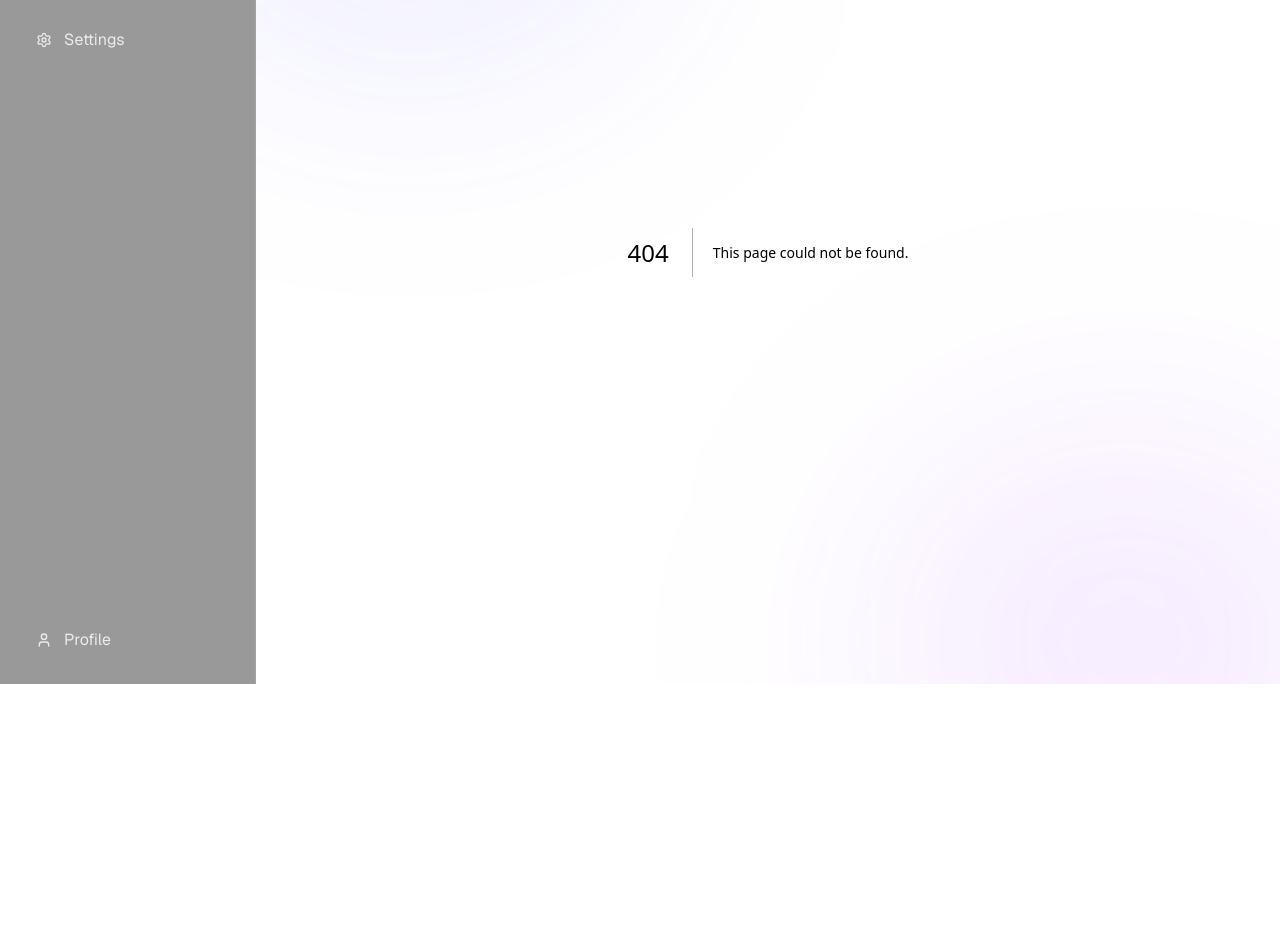
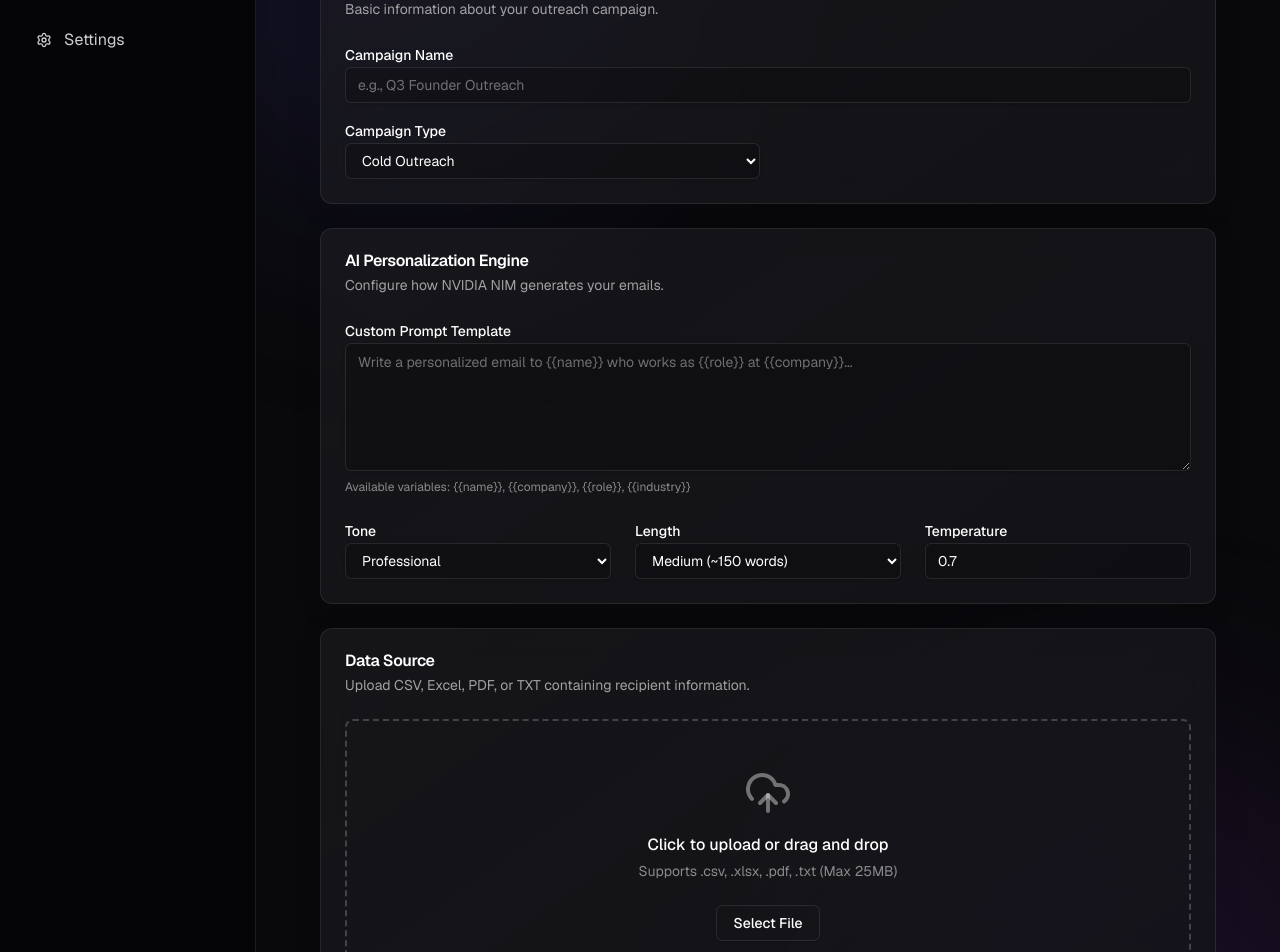
Before and after one commit to girishlade111/automatic-mail-sender-agent, a Next.js app in the folder frontend/: page /campaigns/create in a window 1280 px wide. Before the commit this address had no page. Shown: the part 180-1132 px from the top of the page. Before the commit the page ends 864 px from the top, so only its background shows below. Built offline with nearby package versions, Linux system fonts and the light colour scheme.

Commit message:
feat: add campaign creation form with AI configuration and file upload functionality

```diff
--- /dev/null
+++ b/frontend/src/app/campaigns/create/page.tsx
@@ -0,0 +1,127 @@
+"use client"
+import { useState } from "react"
+import { Card, CardContent, CardHeader, CardTitle, CardDescription } from "@/components/ui/card"
+import { Button } from "@/components/ui/button"
+import { Input } from "@/components/ui/input"
+import { Label } from "@/components/ui/label"
+import { Textarea } from "@/components/ui/textarea"
+import { UploadCloud, ArrowRight } from "lucide-react"
+
+export default function CreateCampaign() {
+  const [file, setFile] = useState<File | null>(null)
+
+  return (
+    <div className="space-y-8 animate-in fade-in slide-in-from-bottom-4 duration-500 max-w-4xl mx-auto">
+      <div>
+        <h1 className="text-3xl font-bold tracking-tight text-white mb-2">Create New Campaign</h1>
+        <p className="text-white/60">Upload your contacts and configure AI personalization settings.</p>
+      </div>
+
+      <form className="space-y-6">
+        <Card>
+          <CardHeader>
+            <CardTitle>Campaign Details</CardTitle>
+            <CardDescription>Basic information about your outreach campaign.</CardDescription>
+          </CardHeader>
+          <CardContent className="space-y-4">
+            <div className="space-y-2">
+              <Label htmlFor="name">Campaign Name</Label>
+              <Input id="name" placeholder="e.g., Q3 Founder Outreach" required />
+            </div>
+
+            <div className="grid grid-cols-2 gap-4">
+              <div className="space-y-2">
+                <Label htmlFor="type">Campaign Type</Label>
+                <select id="type" className="flex h-9 w-full rounded-md border border-white/10 bg-black/20 px-3 py-1 text-sm text-white shadow-sm focus-visible:outline-none focus-visible:ring-1 focus-visible:ring-white/30">
+                  <option value="Cold Outreach" className="bg-slate-900">Cold Outreach</option>
+                  <option value="Sales" className="bg-slate-900">Sales</option>
+                  <option value="Recruitment" className="bg-slate-900">Recruitment</option>
+                  <option value="Marketing" className="bg-slate-900">Marketing</option>
+                </select>
+              </div>
+            </div>
+          </CardContent>
+        </Card>
+
+        <Card>
+          <CardHeader>
+            <CardTitle>AI Personalization Engine</CardTitle>
+            <CardDescription>Configure how NVIDIA NIM generates your emails.</CardDescription>
+          </CardHeader>
+          <CardContent className="space-y-6">
+            <div className="space-y-2">
+              <Label htmlFor="prompt">Custom Prompt Template</Label>
+              <Textarea
+                id="prompt"
+                placeholder="Write a personalized email to {{name}} who works as {{role}} at {{company}}..."
+                className="h-32"
+                required
+              />
+              <p className="text-xs text-white/50">Available variables: {'{{name}}'}, {'{{company}}'}, {'{{role}}'}, {'{{industry}}'}</p>
+            </div>
+
+            <div className="grid grid-cols-1 md:grid-cols-3 gap-6">
+              <div className="space-y-2">
+                <Label htmlFor="tone">Tone</Label>
+                <select id="tone" className="flex h-9 w-full rounded-md border border-white/10 bg-black/20 px-3 py-1 text-sm text-white shadow-sm focus-visible:outline-none focus-visible:ring-1 focus-visible:ring-white/30">
+                  <option value="Professional" className="bg-slate-900">Professional</option>
+                  <option value="Friendly" className="bg-slate-900">Friendly</option>
+                  <option value="Sales" className="bg-slate-900">Sales</option>
+                  <option value="Startup" className="bg-slate-900">Startup</option>
+                </select>
+              </div>
+              <div className="space-y-2">
+                <Label htmlFor="length">Length</Label>
+                <select id="length" className="flex h-9 w-full rounded-md border border-white/10 bg-black/20 px-3 py-1 text-sm text-white shadow-sm focus-visible:outline-none focus-visible:ring-1 focus-visible:ring-white/30">
+                  <option value="Medium" className="bg-slate-900">Medium (~150 words)</option>
+                  <option value="Short" className="bg-slate-900">Short (~50 words)</option>
+                  <option value="Long" className="bg-slate-900">Long (~250 words)</option>
+                </select>
+              </div>
+              <div className="space-y-2">
+                <Label htmlFor="temperature">Temperature</Label>
+                <Input id="temperature" type="number" min="0.1" max="1.0" step="0.1" defaultValue="0.7" />
+              </div>
+            </div>
+          </CardContent>
+        </Card>
+
+        <Card>
+          <CardHeader>
+            <CardTitle>Data Source</CardTitle>
+            <CardDescription>Upload CSV, Excel, PDF, or TXT containing recipient information.</CardDescription>
+          </CardHeader>
+          <CardContent>
+            <div className="border-2 border-dashed border-white/20 rounded-lg p-12 text-center hover:bg-white/5 transition-colors cursor-pointer">
+              <UploadCloud className="mx-auto h-12 w-12 text-white/40 mb-4" />
+              <p className="text-white font-medium mb-1">Click to upload or drag and drop</p>
+              <p className="text-sm text-white/50">Supports .csv, .xlsx, .pdf, .txt (Max 25MB)</p>
+              <input
+                type="file"
+                className="hidden"
+                id="file-upload"
+                accept=".csv,.xlsx,.xls,.pdf,.txt"
+                onChange={(e) => setFile(e.target.files?.[0] || null)}
+              />
+              <Button
+                variant="outline"
+                className="mt-6"
+                type="button"
+                onClick={() => document.getElementById('file-upload')?.click()}
+              >
+                Select File
+              </Button>
+              {file && <p className="mt-4 text-green-400 text-sm font-medium">Selected: {file.name}</p>}
+            </div>
+          </CardContent>
+        </Card>
+
+        <div className="flex justify-end pt-4">
+          <Button size="lg" type="submit" className="bg-indigo-600 hover:bg-indigo-700 border-0 text-white">
+            Create & Process <ArrowRight className="ml-2 w-4 h-4" />
+          </Button>
+        </div>
+      </form>
+    </div>
+  )
+}
```
